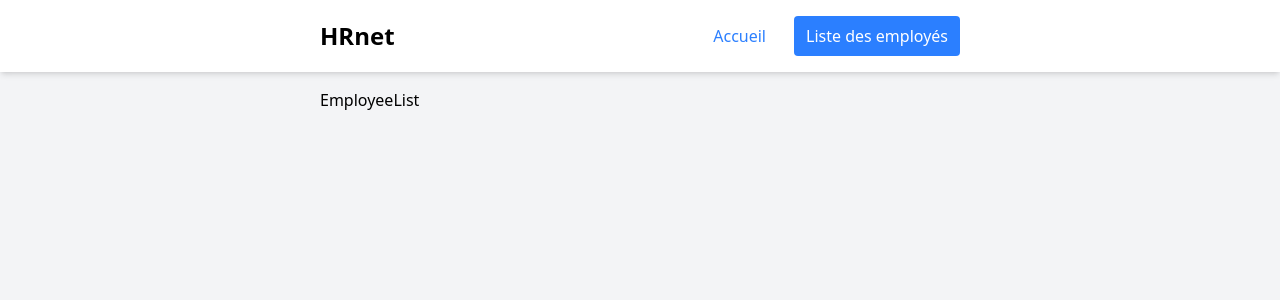
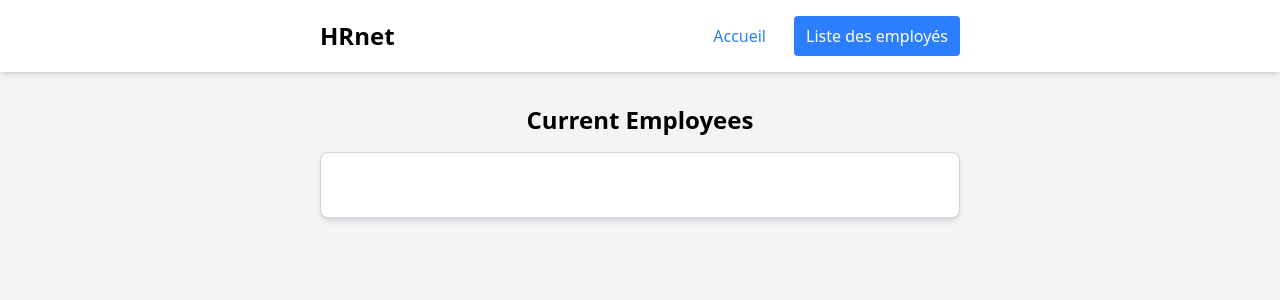
Before and after one commit to WillFDA/OC-wealth-health, a React (Vite) app: page /employee-list in a window 1280 px wide. Shown: the top 300 px of the page. Built offline with nearby package versions, Linux system fonts and the light colour scheme.

Commit message:
feat(ui): add Zustand dependency and improve UI components

```diff
--- a/package.json
+++ b/package.json
@@ -14,7 +14,8 @@
     "react": "^19.1.1",
     "react-dom": "^19.1.1",
     "react-router": "^7.8.0",
-    "tailwindcss": "^4.1.11"
+    "tailwindcss": "^4.1.11",
+    "zustand": "^5.0.7"
   },
   "devDependencies": {
     "@eslint/js": "^9.32.0",
--- a/src/pages/employee-list.tsx
+++ b/src/pages/employee-list.tsx
@@ -1,3 +1,10 @@
 export default function EmployeeList() {
-  return <div>EmployeeList</div>
+  return (
+    <>
+      <div className='flex flex-col items-center gap-4 mt-4'>
+        <h1 className='text-2xl font-bold'>Current Employees</h1>
+        <div className='bg-white border border-gray-300 rounded-lg shadow-md p-8 w-full'></div>
+      </div>
+    </>
+  )
 }
--- a/src/pages/home.tsx
+++ b/src/pages/home.tsx
@@ -1,6 +1,9 @@
 export default function Home() {
   return (
-    <form action='#' className='flex flex-col gap-4 bg-white shadow-md p-8 rounded-lg'>
+    <form
+      action='#'
+      className='flex flex-col gap-4 bg-white shadow-md p-8 rounded-lg border border-gray-300'
+    >
       <div className='grid grid-cols-2 gap-4'>
         <div className='flex flex-col gap-2 col-span-1'>
           <label htmlFor='first-name'>First Name</label>
```
Also changed, not shown: 1 other file (tests, documents, lock files or other folders).
